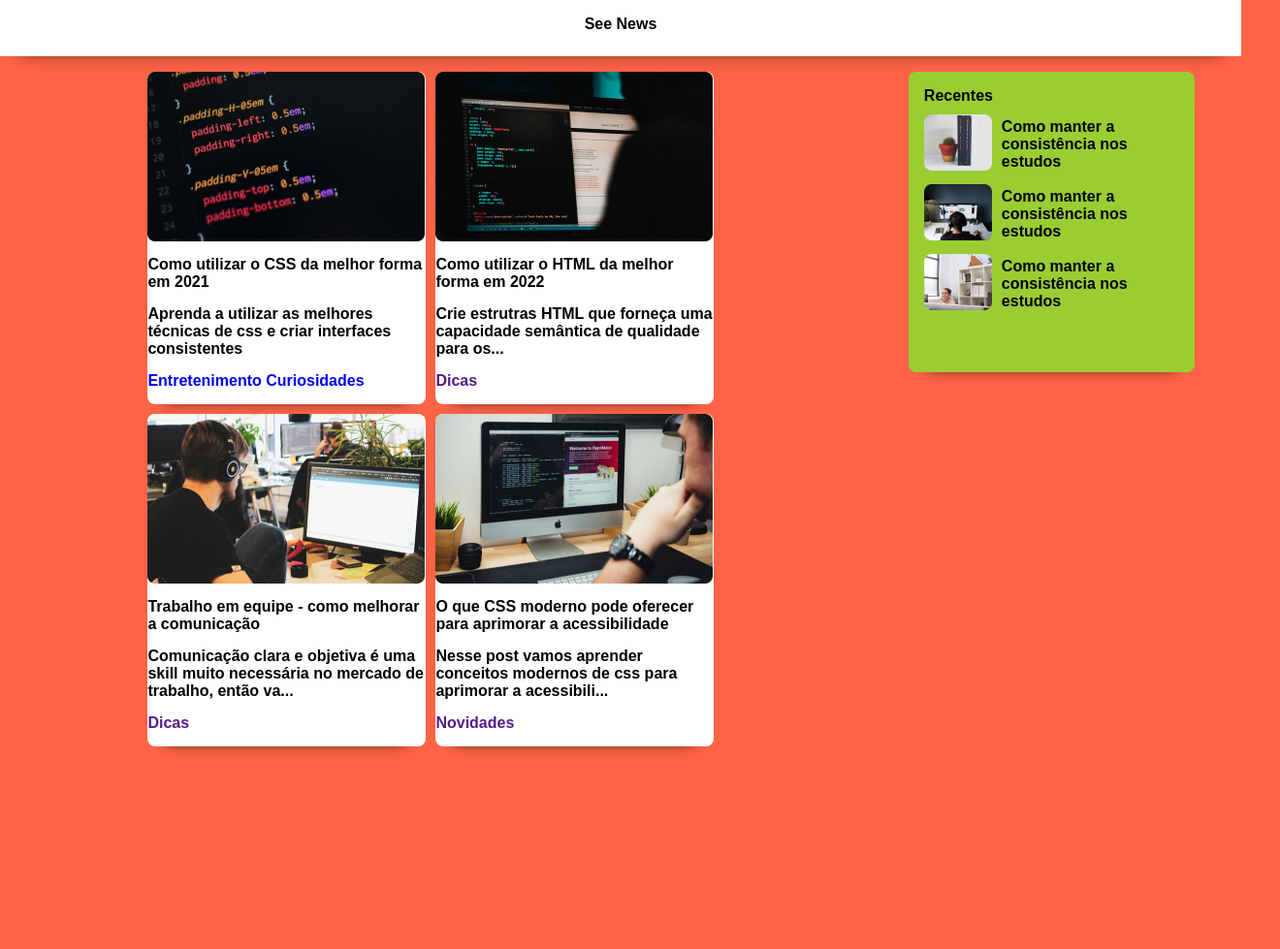
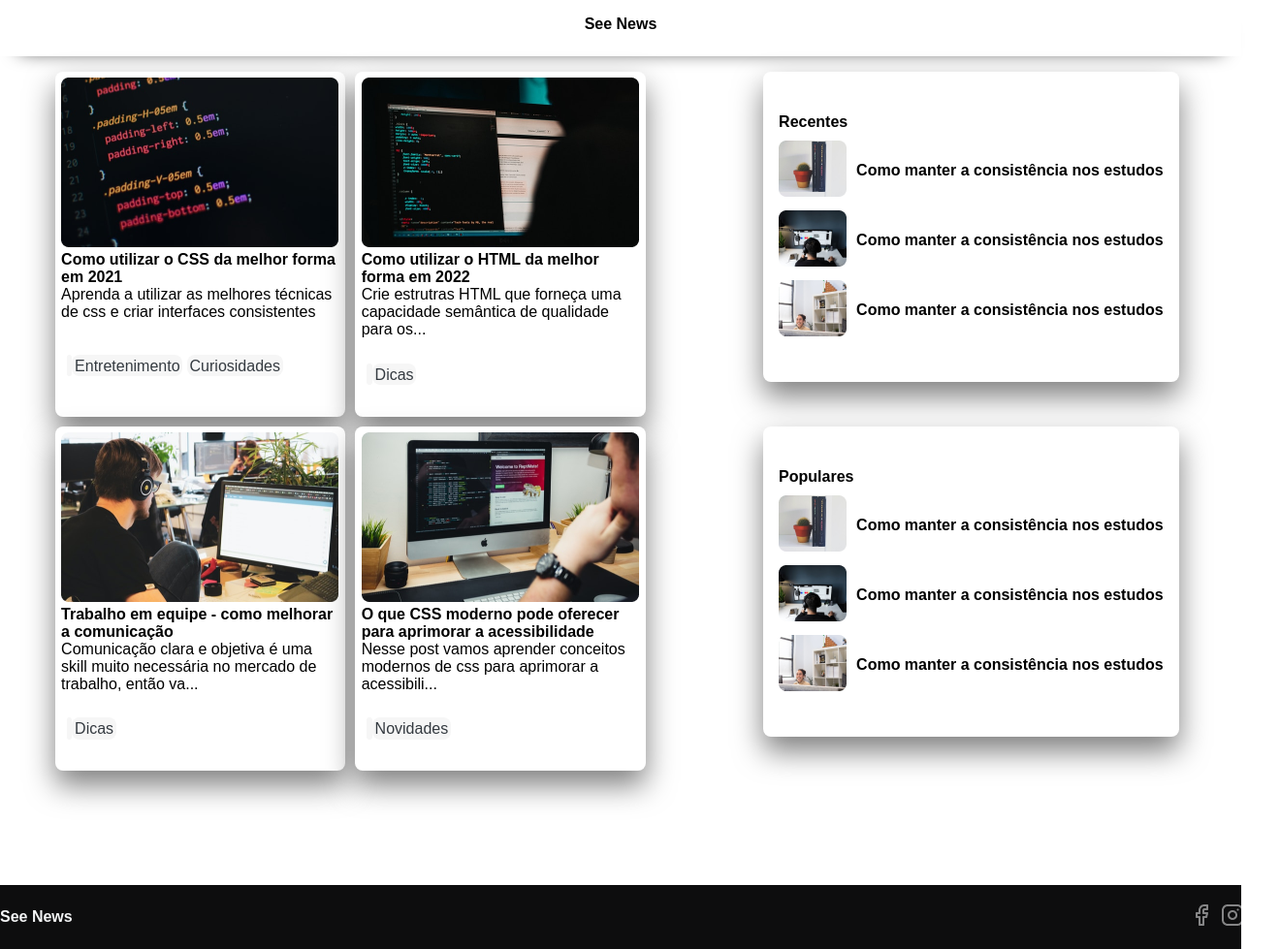
Before and after one commit to EugenioGuimaraes/S2-24, a plain HTML site: page index.html in a window 1280 px wide. Shown: the whole page at 97% size, 1320 px wide, since content can reach past the window. Before the commit the page ends 800 px from the top, so only its background shows below. Drawn offline with Linux system fonts and the light colour scheme.

Commit message:
ajustes de container e adição de footer.

```diff
--- a/index.html
+++ b/index.html
@@ -16,28 +16,44 @@
     <main>
         <section class="container">
             <div class="card">
+                <a href="#">
                     <div class="thumb"><img src="imgs/unsplash_6JVlSdgMacE.png" alt=""></div>
                     <section class="titulo-card"><h2>Como utilizar o CSS da melhor forma em 2021</h2></section>
                     <section class="description"><p>Aprenda a utilizar as melhores técnicas de css e criar interfaces consistentes</p></section>
-                <section class="categoria"><a href="#">Entretenimento</a> <a href="#">Curiosidades</a></section>
+                    <section class="categoria">
+                        <a href="#">Entretenimento</a> <a href="#">Curiosidades</a>
+                    </section>
+                </a>
             </div>
             <div class="card">
+                <a href="#">
                     <div class="thumb"><img src="imgs/unsplash_J5yoGZLdpSI.png" alt=""></div>
                     <section class="titulo-card"><h2>Como utilizar o HTML da melhor forma em 2022</h2></section>
                     <section class="description"><p>Crie estrutras HTML que forneça uma capacidade semântica de qualidade para os...</p></section>
-                <section class="categoria"><a href="">Dicas</a></section>
+                    <section class="categoria">
+                        <a href="">Dicas</a>
+                    </section>
+                </a>
             </div>
             <div class="card">
+                <a href="#">
                     <div class="thumb"><img src="imgs/unsplash_AIIC6wCqkQc.png" alt=""></div>
                     <section class="titulo-card"><h2>Trabalho em equipe - como melhorar a comunicação</h2></section>
                     <section class="description"><p>Comunicação clara e objetiva é uma skill muito necessária no mercado de trabalho, então va...</p></section>
-                <section class="categoria"><a href="">Dicas</a></section>
+                    <section class="categoria">
+                        <a href="">Dicas</a>
+                    </section>
+                </a>
             </div>
             <div class="card">
+                <a href="#">
                     <div class="thumb"><img src="imgs/unsplash_webyw4NsFPg.png" alt=""></div>
                     <section class="titulo-card"><h2>O que CSS moderno pode oferecer para aprimorar a acessibilidade</h2></section>
                     <section class="description"><p>Nesse post vamos aprender conceitos modernos de css para aprimorar a acessibili...</p></section>
-                <section class="categoria"><a href="">Novidades</a></section>
+                    <section class="categoria">
+                        <a href="">Novidades</a>
+                    </section>
+                </a>
             </div>
         </section>
         <aside class="container">
@@ -57,10 +73,33 @@
                 </div>
             </section>
             <section class="populares">
+                <h2>Populares</h2>
+                <div class="mini-card">
+                    <div class="thumb"><img src="imgs/minicard/unsplash_vw3Ahg4x1tY.png" alt=""></div>
+                    <div class="titulo-mini-card"><h2>Como manter a consistência nos estudos</h2></div>
+                </div>
+                <div class="mini-card">
+                    <div class="thumb"><img src="imgs/minicard/unsplash_pHPzdEHN6Os.png" alt=""></div>
+                    <div class="titulo-mini-card"><h2>Como manter a consistência nos estudos</h2></div>
+                </div>
+                <div class="mini-card">
+                    <div class="thumb"><img src="imgs/minicard/unsplash_JwP90y9wgr4.png" alt=""></div>
+                    <div class="titulo-mini-card"><h2>Como manter a consistência nos estudos</h2></div>
+                </div>
             </section>
         </aside>
     </main>
     <footer>
+        <div class="rodape">
+            <div class="nome"><h2>See News</h2></div>
+            <div class="social">
+                <ol>
+                    <li><a href=""><img src="imgs/social/facebook.png" alt=""></a></li>
+                    <li><a href=""><img src="imgs/social/instagram.png" alt=""></a></li>
+                    <li><a href=""><img src="imgs/social/twitch.png" alt=""></a></li>
+                </ol>
+            </div>
+        </div>
     </footer>
 </body>
 </html>
--- a/style.css
+++ b/style.css
@@ -6,11 +6,16 @@ html, body, div, span, h1, h2, h3, h4, h5, h6, p, a, img, ol, ul, li, article, a
     font-family: sans-serif;
 	vertical-align: baseline;
     text-decoration: none;
-    font-weight: 600;
+    color: #000;
+    font-weight: 500;
+    list-style: none;
+}
+h1, h2, h3{
+    font-weight: bold;
 }
 
 body{
-    background-color: tomato;
+    /* background-color: tomato; */
 }
 
 .cabecalho{
@@ -18,18 +23,19 @@ body{
     padding: 0;
     width: 100%;
     height: 58px;
+    font-weight: 600;
     background: #FFFFFF;
     box-shadow: 0px 13px 20px -20px;
 }
 
 main{
     max-width: 1300px;
+    margin: 0 auto;
     display: flex;
     /* background-color: blue; */
 }
 
 .container{
-    max-width: ;
     margin: 0 2.5%;
     padding: 1em;
     display: flex;
@@ -43,11 +49,12 @@ main{
 .card{
     height: 343px;
     width: 287px;
+    padding: 1%;
     border-radius: 8px;
     display: flex;
     flex-flow: row wrap;
     background-color: #FFFFFF;
-    box-shadow: 0px 15px 15px -20px;
+    box-shadow: 0px 15px 30px 0px rgba(0, 0, 0, .5);
     border-radius: 8px;
 }
 
@@ -55,25 +62,78 @@ main{
     height: 175px;
     width: 286px;
     border-radius: 8px;
-    background-color: yellow;
 }
 
-.recentes{
+.card h2{
+    font-weight: 600;
+}
+
+.card .categoria{
+    width: 100%;
+    /* background-color: aqua; */
+}
+
+.card .categoria{
+    margin: 2%;
+}
+
+.card .categoria a{
+    padding: 1%;
+    border-radius: 8px;
+    color: #343A40;
+    background: #F6F6F6;
+}
+
+.card:hover{
+    box-shadow: 0px 15px 30px 0px rgba(56, 56, 56, 0.5);
+}
+
+.recentes, .populares{
     padding: 1em;
     max-height: 40%;
     display: flex;
     flex-direction: column;
-    /* justify-content: center; */
+    justify-content: center;
     gap: 10px;
     background-color: #FFFFFF;
-    box-shadow: 0px 15px 15px -20px;
+    box-shadow: 0px 15px 30px 0px rgba(0, 0, 0, .5);
     border-radius: 8px;
-    background-color: yellowgreen;
 }
-
 
 .mini-card{
     display: flex;
     align-items: center;
     gap: 10px;
 }
+
+footer{
+    margin: 8% 0 0 0;
+    width: 100%;
+    background: #0D0D0E;
+}
+
+.rodape{
+    margin: 0 auto;
+    max-width: 1300px;
+    height: 10%;
+    display: flex;
+    justify-content: space-between;
+}
+
+.rodape .nome, .nome h2{
+    display: flex;
+    color: #F3F4F5;
+    flex-direction: column;
+    justify-content: center;
+}
+
+.rodape .social ol{
+    margin: 10%;
+    padding: 10%;
+    display: flex;
+    justify-content: space-evenly;
+}
+
+.rodape .social ol li{
+    padding: 10%;
+}
```
Also changed, not shown: imgs/social/facebook.png (added), imgs/social/instagram.png (added), imgs/social/twitch.png (added). Lines whose indentation alone changed are shown as unchanged.
